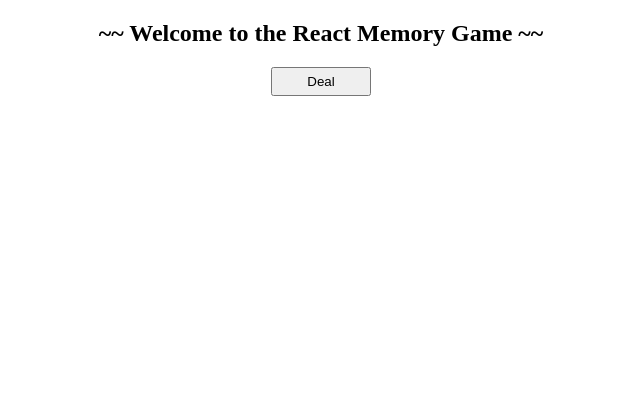
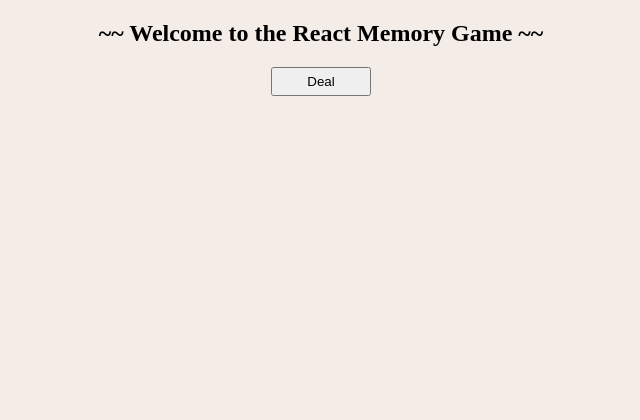
Before and after one commit to senseofsteph/memory-card-game, a Flask app: page / in a window 1280 px wide. Shown: the top 420 px of the page, without its empty margins (319-959 px from the left). Run offline with Flask 2, Linux system fonts and the light colour scheme; some libraries are stand-ins or nearby versions.

Commit message:
Add background color to landing page

```diff
--- a/static/css/styles.css
+++ b/static/css/styles.css
@@ -1,3 +1,9 @@
+
+body {
+  background-color: #f3ece7;
+}
+
+
 .card {
   border-radius: 15px;
   border: 3px solid white;
```
